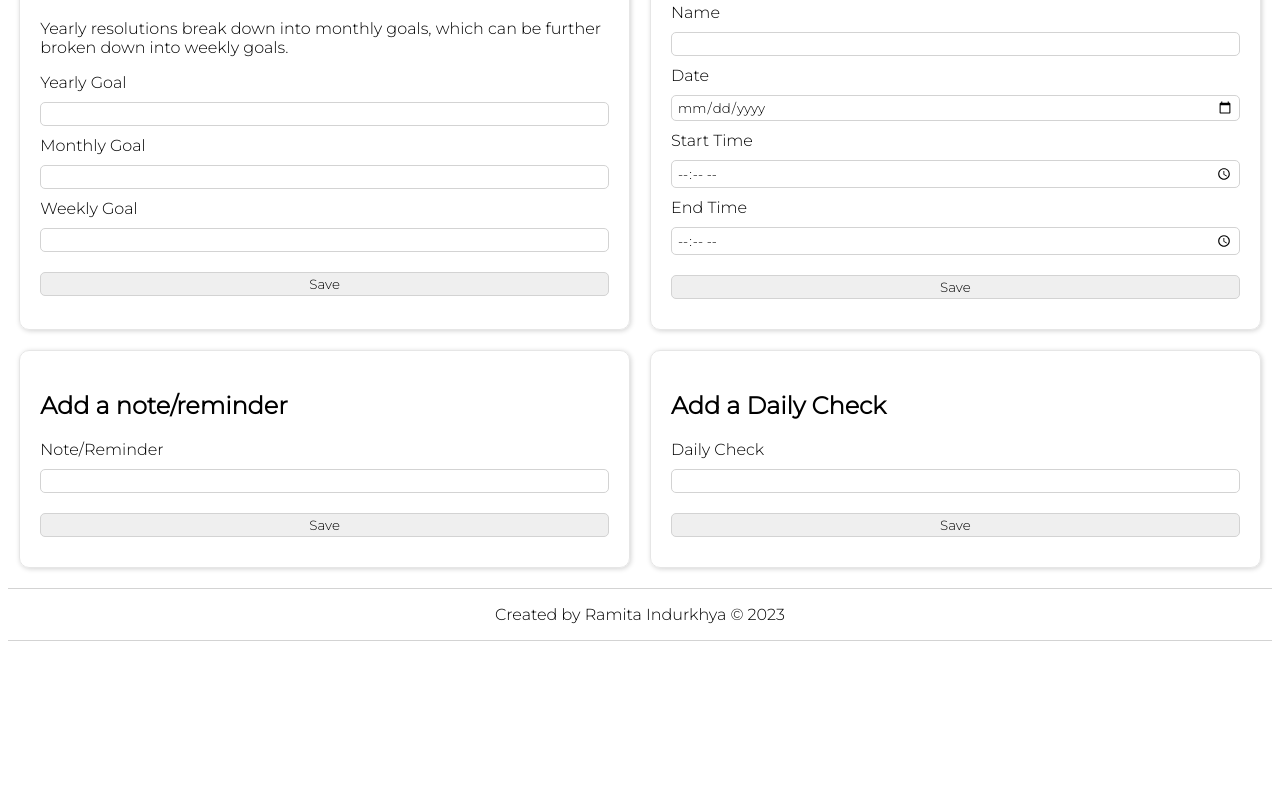
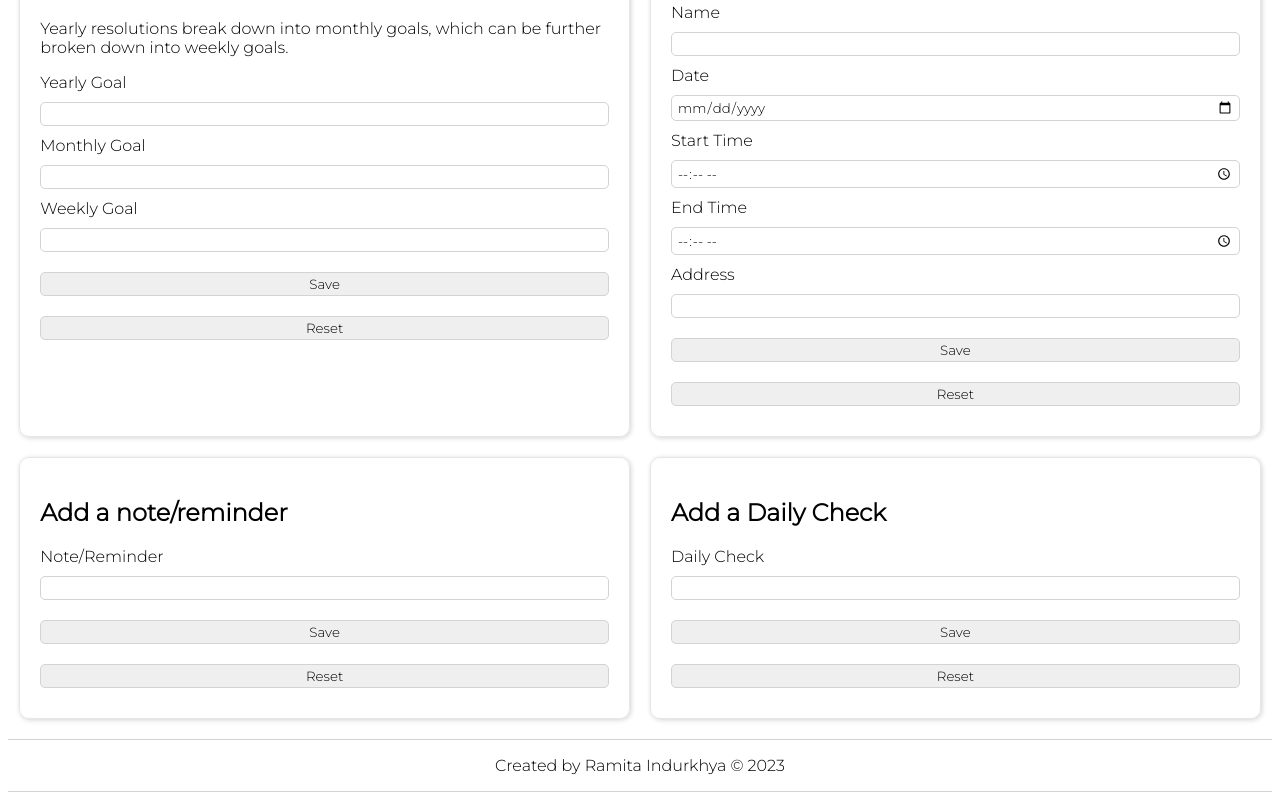
Before and after one commit to ramitaarora/mosaic-planner, a React (Vite) app in the folder client/: page /profile in a window 1280 px wide. Shown: the part 271-1071 px from the top of the page. Before the commit the page ends 920 px from the top, so only its background shows below. Built offline with nearby package versions, Linux system fonts and the light colour scheme.

Commit message:
form edits on setup page

```diff
--- a/client/src/pages/ProfileSetup.jsx
+++ b/client/src/pages/ProfileSetup.jsx
@@ -12,6 +12,7 @@ export default function ProfileSetup() {
                 <div id="setup-header">
                     <h1>Edit Profile or Add Goals, Notes, Reminders or Events</h1>
                 </div>
+
                 <form id="account-form">
                     <label htmlFor="editName">Name</label>
                     <input type="text" name="editName" required />
@@ -22,11 +23,11 @@ export default function ProfileSetup() {
                     <input type="submit" value="save" />
 
                     <label htmlFor="editEmail">Email</label>
-                    <input type="text" name="editEmail" required />
+                    <input type="email" name="editEmail" required />
                     <input type="submit" value="save" />
 
                     <label htmlFor="editPassword">Password</label>
-                    <input type="text" name="editPassword" required />
+                    <input type="password" name="editPassword" required />
                     <input type="submit" value="save" />
                 </form>
                 <div id="setup-forms">
@@ -44,9 +45,11 @@ export default function ProfileSetup() {
                         <input type="text" name="weekly" required />
 
                         <input type="submit" value="Save" />
+                        <input type="reset" value="Reset"/>
                     </form>
                     <form id="event-form">
                         <h2>Add an Event</h2>
+
                         <label htmlFor='eventName'>Name</label>
                         <input type="text" name="eventName" required />
 
@@ -57,21 +60,31 @@ export default function ProfileSetup() {
                         <input type="time" name="startTime" required />
 
                         <label htmlFor='endTime'>End Time</label>
-                        <input type="time" required />
+                        <input type="time" name="endTime" required />
+
+                        <label htmlFor='address'>Address</label>
+                        <input type="text" name="address" />
 
                         <input type="submit" value="Save" />
+                        <input type="reset" value="Reset"/>
                     </form>
                     <form id="notes-form">
                         <h2>Add a note/reminder</h2>
+
                         <label htmlFor='note'>Note/Reminder</label>
                         <input type="text" name="note" required />
+
                         <input type="submit" value="Save" />
+                        <input type="reset" value="Reset"/>
                     </form>
                     <form id="daily-checks-form">
                         <h2>Add a Daily Check</h2>
+
                         <label htmlFor='check'>Daily Check</label>
                         <input type="text" name="check" required />
+
                         <input type="submit" value="Save" />
+                        <input type="reset" value="Reset"/>
                     </form>
                 </div>
 
```
Also changed, not shown: 1 other file (tests, documents, lock files or other folders).
